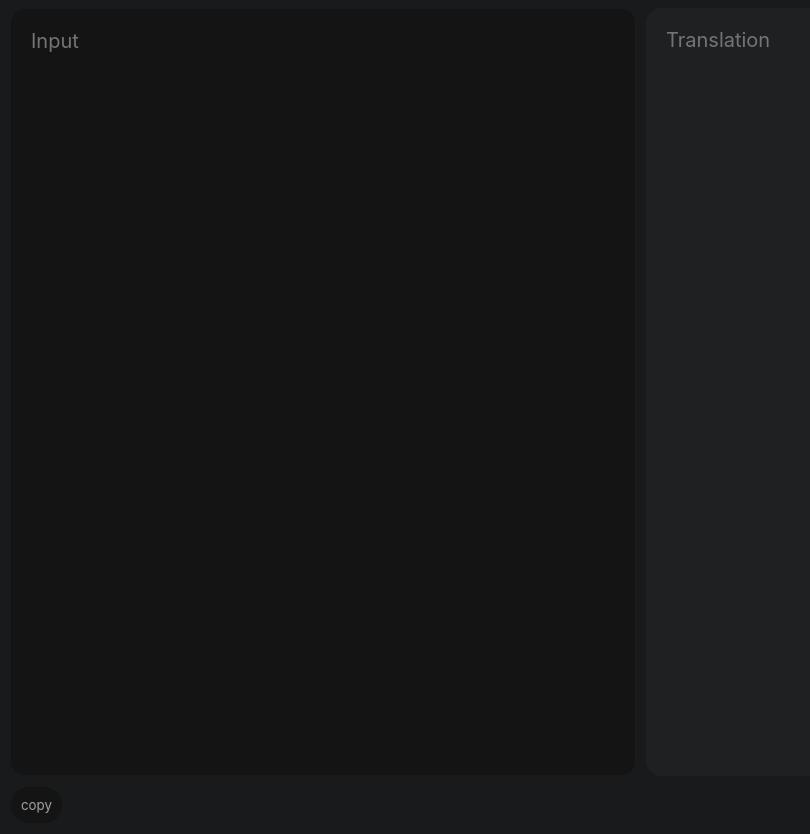
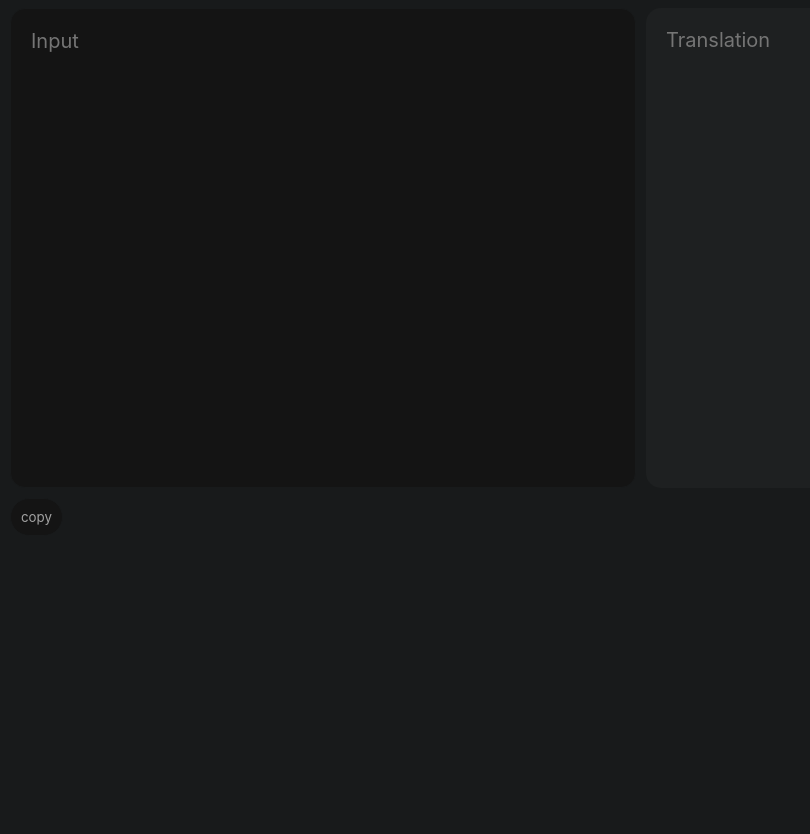
Before and after one commit to littleblack111/appleconverter, a website: page website/index.html in a window 1280 px wide. Shown: the part 51-885 px from the top of the page, without its empty margins (0-810 px from the left). After the commit the page ends 800 px from the top, so only its background shows below. Drawn offline with Linux system fonts and the light colour scheme.

Commit message:
changed css typo

```diff
--- a/website/style.css
+++ b/website/style.css
@@ -20,7 +20,7 @@ body {
     display: flex;
     gap: 10px;
     margin: 10px 0px;
-    height: 60vw;
+    height: 60vh;
 }
 
 textarea {
```
